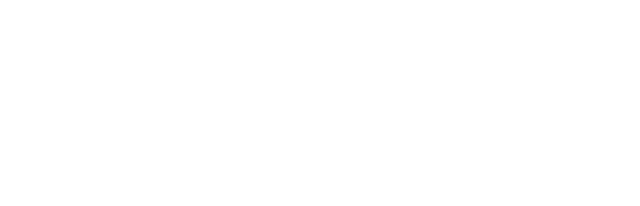
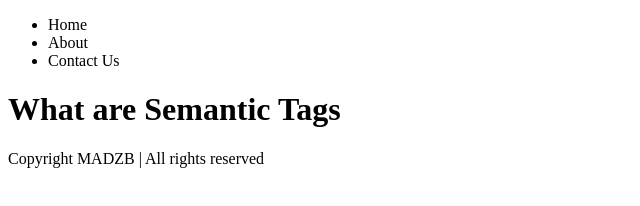
Before and after one commit to MadhukarBhaktha591/sigma-web-dev-course, a plain HTML site: page video_011/index.html in a window 1280 px wide. Shown: the whole page, without its empty margins (0-640 px from the left). Drawn offline with Linux system fonts and the light colour scheme.

Commit message:
viideo 10

```diff
--- a/video_011/index.html
+++ b/video_011/index.html
@@ -6,6 +6,20 @@
     <title>Semantic Tags</title>
 </head>
 <body>
-
+    <header>
+        <nav>
+            <ul>
+                <li>Home</li>
+                <li>About</li>
+                <li>Contact Us</li>
+            </ul>
+        </nav>
+    </header>
+    <main>
+        <h1>What are Semantic Tags</h1>
+    </main>
+    <footer>
+        Copyright MADZB | All rights reserved
+    </footer>
 </body>
 </html>
```
